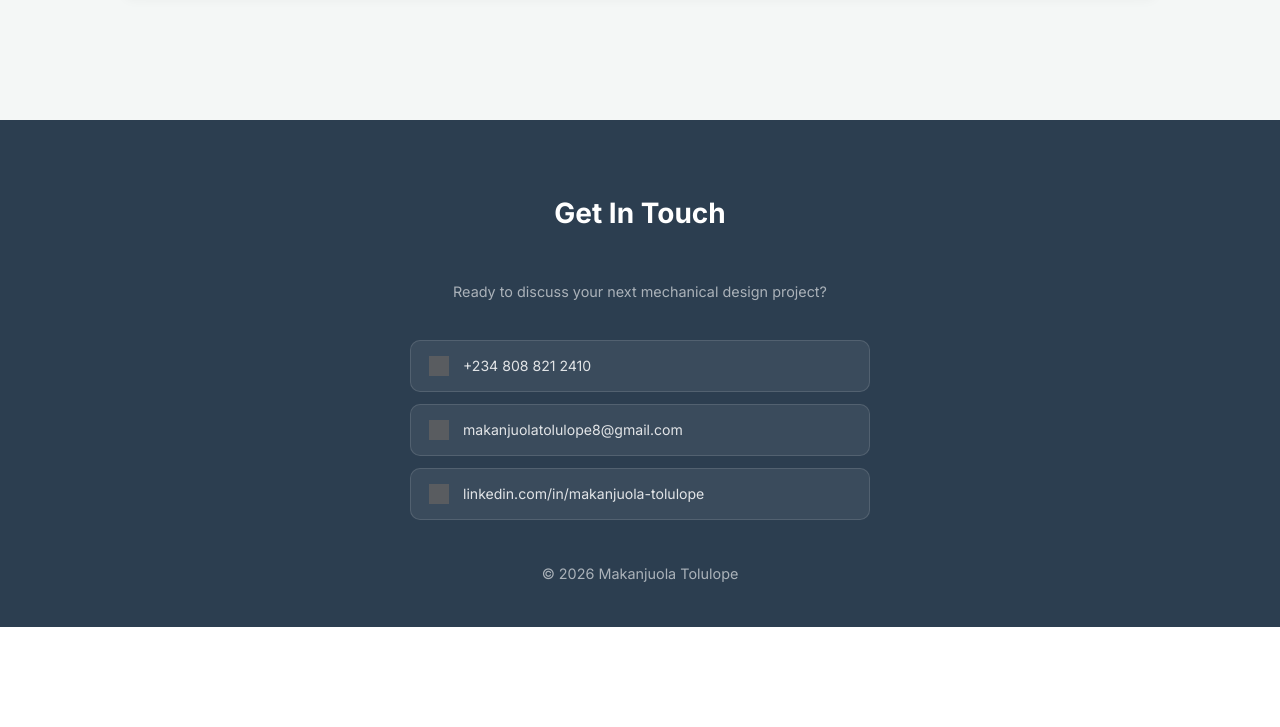
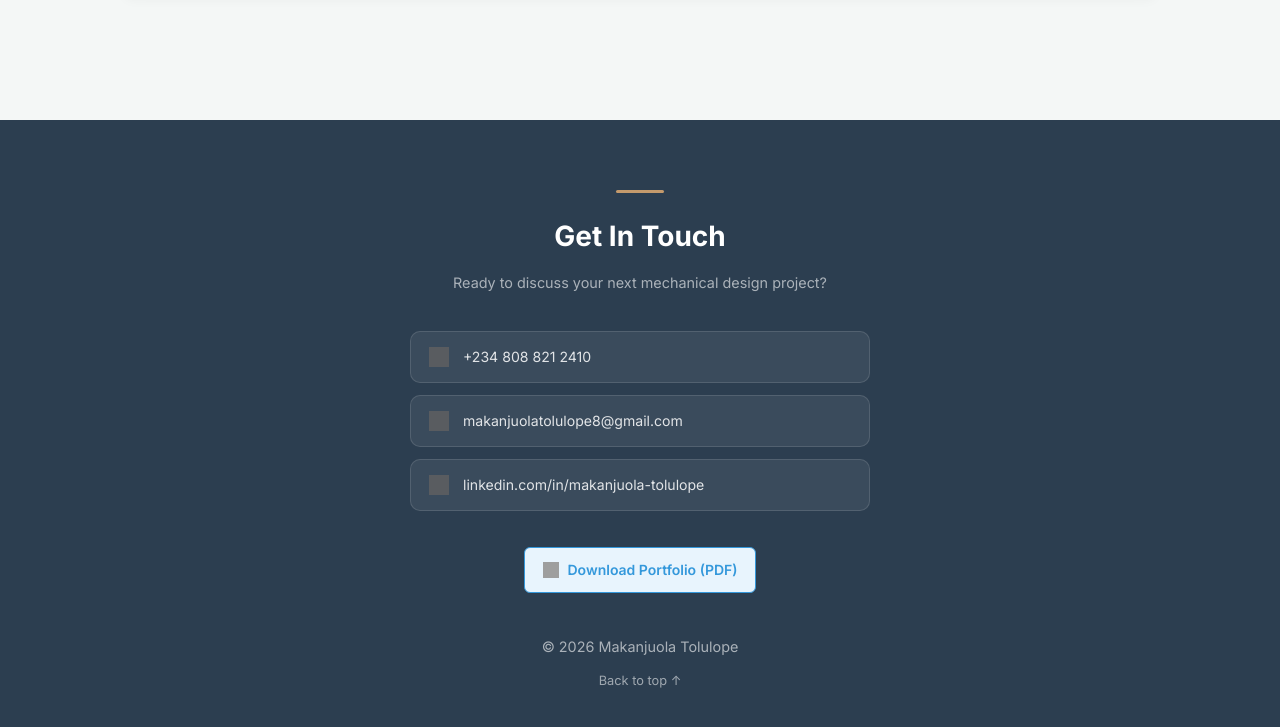
Before and after one commit to Tolulope-Makanjuola/mechanical-design-portfolio, a plain HTML site: page index.html in a window 1280 px wide. Shown: the part 6563-7290 px from the top of the page. Before the commit the page ends 7190 px from the top, so only its background shows below. Drawn offline with nearby package versions, Linux system fonts and the light colour scheme; grey boxes are pictures that could not be loaded.

Commit message:
Footer touches: PDF button, tighter heading, brown accent, back to top
- Add a "Download Portfolio (PDF)" button under the contact cards.
- Keep "Get In Touch" and the line under it together (the gap was ~60 px).
- Short brown line above the heading, and a brown border when hovering
  over a contact card, to match the rest of the page.
- Add a "Back to top" link and rel="noopener" on the LinkedIn link.

Co-Authored-By: Claude Opus 5.5 <noreply@anthropic.com>

```diff
--- a/index.html
+++ b/index.html
@@ -498,8 +498,10 @@
 <!-- Footer -->
 <footer id="contact">
     <div class="container footer-inner">
-        <h2>Get In Touch</h2>
-        <p>Ready to discuss your next mechanical design project?</p>
+        <div class="footer-heading">
+            <h2>Get In Touch</h2>
+            <p>Ready to discuss your next mechanical design project?</p>
+        </div>
         <div class="footer-contacts">
             <a href="tel:+2348088212410" class="footer-contact-item">
                 <img src="https://cdn.jsdelivr.net/npm/feather-icons@4.29.2/dist/icons/phone.svg" class="footer-icon" alt="" aria-hidden="true">
@@ -509,12 +511,21 @@
                 <img src="https://cdn.jsdelivr.net/npm/feather-icons@4.29.2/dist/icons/mail.svg" class="footer-icon" alt="" aria-hidden="true">
                 makanjuolatolulope8@gmail.com
             </a>
-            <a href="https://linkedin.com/in/makanjuola-tolulope" target="_blank" class="footer-contact-item">
+            <a href="https://linkedin.com/in/makanjuola-tolulope" target="_blank" rel="noopener" class="footer-contact-item">
                 <img src="https://cdn.jsdelivr.net/npm/feather-icons@4.29.2/dist/icons/linkedin.svg" class="footer-icon" alt="" aria-hidden="true">
                 linkedin.com/in/makanjuola-tolulope
             </a>
         </div>
+
+        <!-- ── Footer portfolio download button — remove/add this block to hide/show ── -->
+        <a href="files/Mechanical Design Portfolio - Tolulope Makanjuola.pdf" download class="download-btn footer-download">
+            <img src="https://cdn.jsdelivr.net/npm/feather-icons@4.29.2/dist/icons/book-open.svg" alt="" aria-hidden="true">
+            Download Portfolio (PDF)
+        </a>
+        <!-- ── End footer portfolio download button ── -->
+
         <p class="copyright">© 2026 Makanjuola Tolulope</p>
+        <a href="#" class="back-to-top">Back to top ↑</a>
     </div>
 </footer>
 
--- a/style.css
+++ b/style.css
@@ -366,7 +366,16 @@ body {
 footer { padding: 70px 0 40px; background: var(--primary-color); color: rgba(255,255,255,0.9); }
 .footer-inner { display: flex; flex-direction: column; align-items: center; text-align: center; gap: 36px; }
 footer h2 { font-size: 1.75rem; font-weight: 700; color: var(--white); margin-bottom: 6px; }
-.footer-inner > p { color: rgba(255,255,255,0.6); font-size: 0.9rem; }
+.footer-inner > p, .footer-heading p { color: rgba(255,255,255,0.6); font-size: 0.9rem; }
+/* Heading and the line under it stay together as one block */
+.footer-heading h2 { margin-bottom: 10px; }
+/* Short brown line above "Get In Touch", to match the brown accents on the rest of the page */
+.footer-heading::before {
+    content: ''; display: block;
+    width: 48px; height: 3px; border-radius: 2px;
+    background: var(--brown-mid);
+    margin: 0 auto 20px;
+}
 .footer-contacts { display: flex; flex-direction: column; gap: 12px; width: 100%; max-width: 460px; }
 .footer-contact-item {
     display: flex; align-items: center; gap: 14px;
@@ -376,9 +385,16 @@ footer h2 { font-size: 1.75rem; font-weight: 700; color: var(--white); margin-bo
     color: rgba(255,255,255,0.85); font-size: 0.88rem;
     transition: background 0.2s, border-color 0.2s;
 }
-.footer-contact-item:hover { background: rgba(255,255,255,0.13); border-color: rgba(255,255,255,0.25); color: var(--white); }
+.footer-contact-item:hover { background: rgba(255,255,255,0.13); border-color: var(--brown-mid); color: var(--white); }
 .footer-icon { width: 20px; height: 20px; filter: invert(1); flex-shrink: 0; opacity: 0.8; }
 .copyright { font-size: 0.75rem; color: rgba(255,255,255,0.35); margin-top: 6px; }
+/* "Back to top" link, sits just under the copyright line */
+.back-to-top {
+    margin-top: -26px;
+    font-size: 0.8rem; color: rgba(255,255,255,0.55); text-decoration: none;
+    transition: color 0.2s;
+}
+.back-to-top:hover { color: var(--brown-mid); }
 
 /* ── Responsive ── */
 @media (max-width: 900px) {
```
